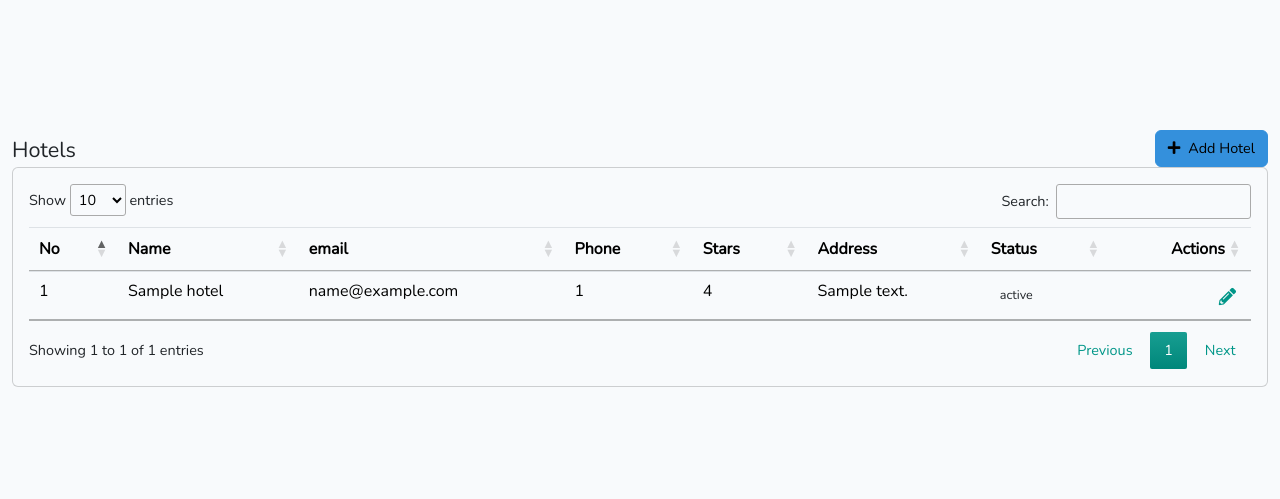
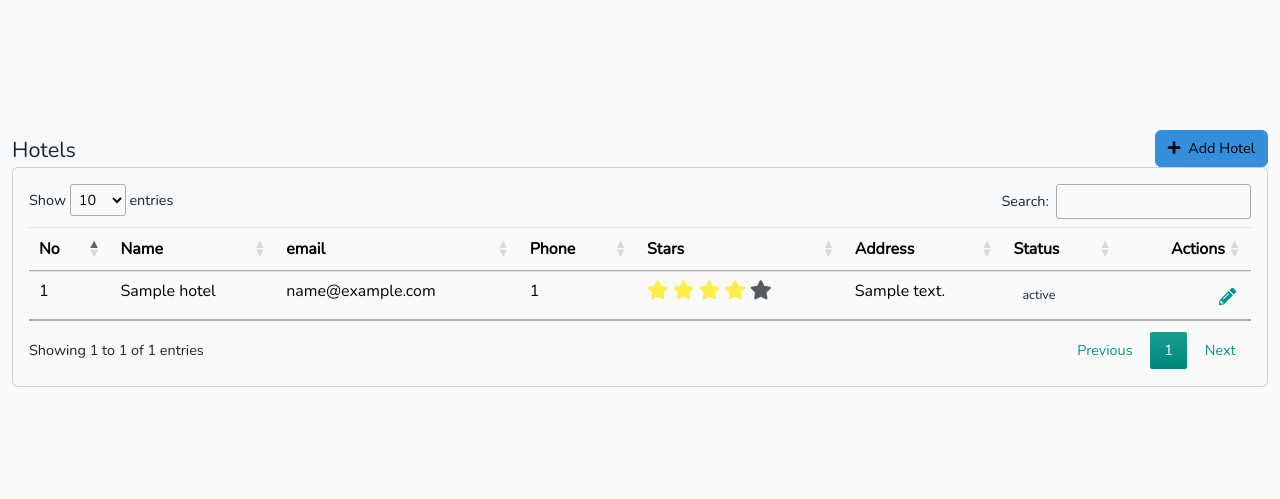
Before and after one commit to drashtipatell18/Hotel_Management, a Laravel app: page /hotel/list in a window 1280 px wide. Shown: the part 1247-1746 px from the top of the page. Run offline with Laravel 10, Linux system fonts and the light colour scheme; tables that the repository leaves empty hold one stand-in row (values such as "Sample post"); style sheets or scripts are compiled from the project's sources; some libraries are stand-ins or nearby versions.

Commit message:
hotel star changes

```diff
--- a/resources/views/hotel/listhotel.blade.php
+++ b/resources/views/hotel/listhotel.blade.php
@@ -18,6 +18,15 @@
 
         .dataTables_wrapper .dataTables_paginate .paginate_button:hover {
             background: #009688 !important;
+        }
+        .fa-star {
+            font-size: 1.2rem; /* Adjust size as needed */
+        }
+        .text-warning {
+            color: #ffd700; /* Gold color for filled stars */
+        }
+        .text-muted {
+            color: #e0e0e0; /* Gray color for empty stars */
         }
     </style>
     {{-- message --}}
@@ -58,7 +67,11 @@
                                                 <td>{{ $hotelList->name }}</td>
                                                 <td>{{ $hotelList->email }}</td>
                                                 <td>{{ $hotelList->phone }}</td>
-                                                <td>{{ $hotelList->stars }}</td>
+                                                <td>
+                                                    @for ($i = 1; $i <= 5; $i++)
+                                                        <i class="fas fa-star {{ $hotelList->stars >= $i ? 'text-warning' : 'text-muted' }}"></i>
+                                                    @endfor
+                                                </td>
                                                 <td>{{ $hotelList->address }}</td>
                                                 <td>
                                                     <a href="javascript:void(0);"
--- a/resources/views/pricemanager/add_pricemanager.blade.php
+++ b/resources/views/pricemanager/add_pricemanager.blade.php
@@ -1,5 +1,4 @@
 @extends('layouts.master')
-
 @section('content')
 <style>
     .avatar {
@@ -72,7 +71,6 @@
                                 @enderror
                             </div>
                         </div>
-
                         <div class="col-md-12">
                             <div class="day-price-grid">
                                 <label>Prices for Each Day of the Week</label>
@@ -126,7 +124,7 @@
                                             <td>{{ $price->sunday_price }}</td>
                                             <td class="text-right">
                                                 <a class="dropdown-item-sm" style="font-size: 23px; padding: 5px; color: #009688;" href="{{ url('pricemanager/edit/'.$price->id) }}"><i class="fas fa-pencil-alt fa-xs"></i></a>
-                                                <a href="{{ route('pricemanager.delete', ['id' => $price->id]) }}" onclick="return confirm('Are you sure you want to delete this Position?');" style="font-size: 23px; padding: 5px; color: #009688;">
+                                                <a href="{{ route('pricemanager.delete', ['id' => $price->id]) }}" onclick="return confirm('Are you sure you want to delete this Price Manager?');" style="font-size: 23px; padding: 5px; color: #009688;">
                                                     <i class="fas fa-trash fa-xs"></i>
                                                 </a>
                                             </td>
@@ -139,7 +137,6 @@
                 </div>
             </div>
         </div>
-
     </div>
 </div>
 
```
